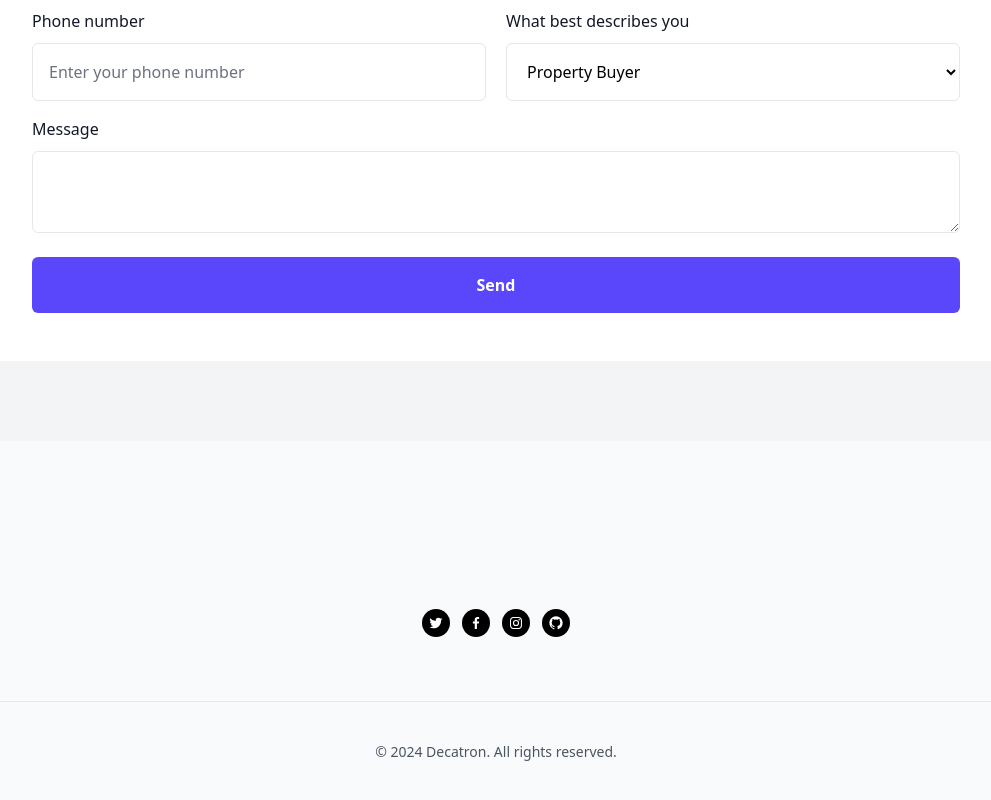
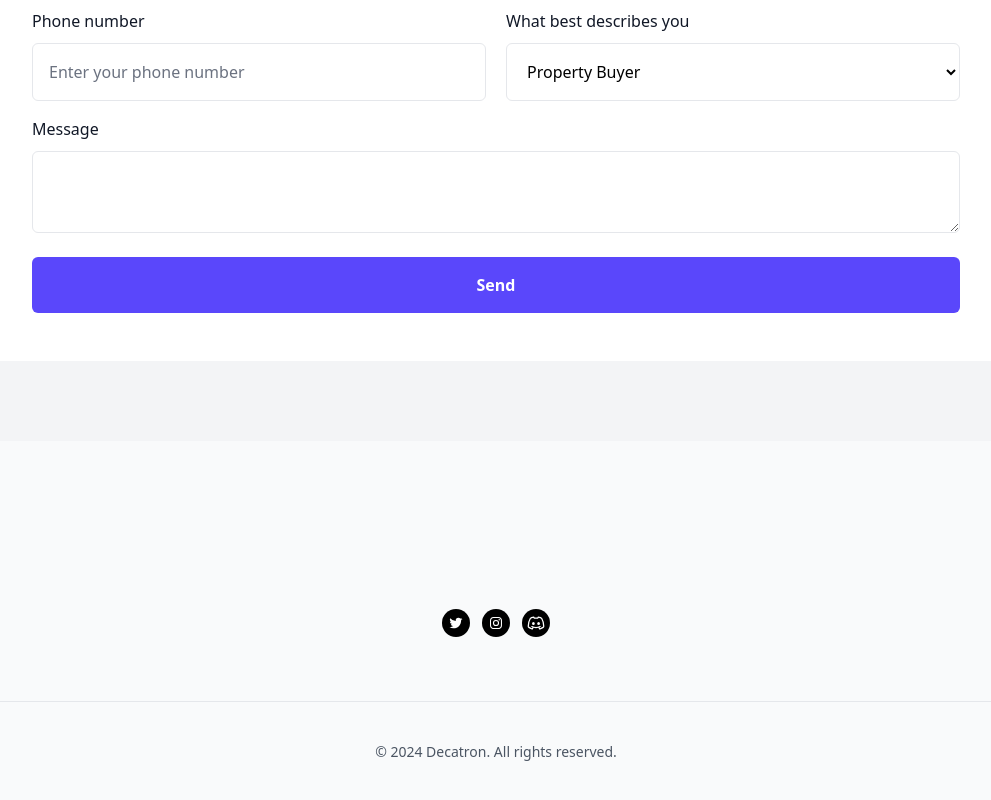
Before and after one commit to DecatronR/decatron-landing-page, a Next.js app: page / in a window 1280 px wide. Shown: the part 3236-4036 px from the top of the page, without its empty margins (144-1135 px from the left). Built offline with nearby package versions, Linux system fonts and the light colour scheme.

Commit message:
feat: footer social icons

```diff
--- a/src/app/page.tsx
+++ b/src/app/page.tsx
@@ -2,7 +2,7 @@ import { HeroSection } from "@/components/Content/HeroSection";
 import { ContactUs } from "@/components/Content/ContactUs";
 import { Features } from "@/components/Content/Features";
 import { HowItWork } from "@/components/Content/HowItWork";
-import { Pricing } from "@/components/Content/Pricing";
+import { ProductShowCase } from "@/components/Content/ProductShowCase";
 import type { Metadata } from "next";
 
 export const metadata: Metadata = {
@@ -17,7 +17,7 @@ export default function Home() {
       {/* <ClientsSection /> */}
       <Features />
       <HowItWork />
-      <Pricing />
+      <ProductShowCase />
       {/* <Testimonials /> */}
       <ContactUs />
     </main>
--- a/src/components/Content/Pricing.tsx
+++ b/src/components/Content/ProductShowCase.tsx
@@ -2,7 +2,7 @@
 import { useRef } from 'react';
 import styles from "../styles/pricing.module.css"
 
-export const Pricing = () => {
+export const ProductShowCase = () => {
   const scrollContainerRef = useRef(null);
 
   const handleMouseEnter = () => {
@@ -34,7 +34,8 @@ export const Pricing = () => {
 
           {/* Content Section */}
           <div className="w-full md:w-1/2 lg:w-3/5 mt-7">
-            <h6 className="font-poppins text-3xs font-bold leading-tight text-black sm:text-4xl lg:leading-tight lg:text-5xs ml-11">Explore</h6>
+            <h6 className="font-poppins text-3xs font-bold leading-tight text-black sm:text-4xl lg:leading-tight lg:text-5xs ml-11">
+              Explore</h6>
             <h2 className="font-poppins text-3xl font-bold leading-tight text-black sm:text-4xl lg:leading-tight lg:text-5xl ml-11">
               Decatron 360
             </h2>
--- a/src/components/Footer.tsx
+++ b/src/components/Footer.tsx
@@ -37,10 +37,14 @@ export const Footer = () => {
                     viewBox="0 0 24 24"
                     fill="currentColor"
                   >
-                    <path d="M13.397 20.997v-8.196h2.765l.411-3.209h-3.176V7.548c0-.926.258-1.56 1.587-1.56h1.684V3.127A22.336 22.336 0 0 0 14.201 3c-2.444 0-4.122 1.492-4.122 4.231v2.355H7.332v3.209h2.753v8.202h3.312z"></path>
+                    <path d="M11.999 7.377a4.623 4.623 0 1 0 0 9.248 4.623 4.623 0 0 0 0-9.248zm0 7.627a3.004 3.004 0 1 1 0-6.008 3.004 3.004 0 0 1 0 6.008z"></path>
+                    <circle cx="16.806" cy="7.207" r="1.078"></circle>
+                    <path d="M20.533 6.111A4.605 4.605 0 0 0 17.9 3.479a6.606 6.606 0 0 0-2.186-.42c-.963-.042-1.268-.054-3.71-.054s-2.755 0-3.71.054a6.554 6.554 0 0 0-2.184.42 4.6 4.6 0 0 0-2.633 2.632 6.585 6.585 0 0 0-.419 2.186c-.043.962-.056 1.267-.056 3.71 0 2.442 0 2.753.056 3.71.015.748.156 1.486.419 2.187a4.61 4.61 0 0 0 2.634 2.632 6.584 6.584 0 0 0 2.185.45c.963.042 1.268.055 3.71.055s2.755 0 3.71-.055a6.615 6.615 0 0 0 2.186-.419 4.613 4.613 0 0 0 2.633-2.633c.263-.7.404-1.438.419-2.186.043-.962.056-1.267.056-3.71s0-2.753-.056-3.71a6.581 6.581 0 0 0-.421-2.217zm-1.218 9.532a5.043 5.043 0 0 1-.311 1.688 2.987 2.987 0 0 1-1.712 1.711 4.985 4.985 0 0 1-1.67.311c-.95.044-1.218.055-3.654.055-2.438 0-2.687 0-3.655-.055a4.96 4.96 0 0 1-1.669-.311 2.985 2.985 0 0 1-1.719-1.711 5.08 5.08 0 0 1-.311-1.669c-.043-.95-.053-1.218-.053-3.654 0-2.437 0-2.686.053-3.655a5.038 5.038 0 0 1 .311-1.687c.305-.789.93-1.41 1.719-1.712a5.01 5.01 0 0 1 1.669-.311c.951-.043 1.218-.055 3.655-.055s2.687 0 3.654.055a4.96 4.96 0 0 1 1.67.311 2.991 2.991 0 0 1 1.712 1.712 5.08 5.08 0 0 1 .311 1.669c.043.951.054 1.218.054 3.655 0 2.436 0 2.698-.043 3.654h-.011z"></path>
                   </svg>
                 </a>
               </li>
+
+
 
               <li>
                 <a
@@ -48,39 +52,27 @@ export const Footer = () => {
                   title=""
                   className="flex items-center justify-center text-white transition-all duration-200 bg-black rounded-full w-7 h-7 hover:bg-primary focus:bg-primary"
                 >
-                  <svg
-                    className="w-4 h-4"
-                    xmlns="http://www.w3.org/2000/svg"
-                    viewBox="0 0 24 24"
-                    fill="currentColor"
-                  >
-                    <path d="M11.999 7.377a4.623 4.623 0 1 0 0 9.248 4.623 4.623 0 0 0 0-9.248zm0 7.627a3.004 3.004 0 1 1 0-6.008 3.004 3.004 0 0 1 0 6.008z"></path>
-                    <circle cx="16.806" cy="7.207" r="1.078"></circle>
-                    <path d="M20.533 6.111A4.605 4.605 0 0 0 17.9 3.479a6.606 6.606 0 0 0-2.186-.42c-.963-.042-1.268-.054-3.71-.054s-2.755 0-3.71.054a6.554 6.554 0 0 0-2.184.42 4.6 4.6 0 0 0-2.633 2.632 6.585 6.585 0 0 0-.419 2.186c-.043.962-.056 1.267-.056 3.71 0 2.442 0 2.753.056 3.71.015.748.156 1.486.419 2.187a4.61 4.61 0 0 0 2.634 2.632 6.584 6.584 0 0 0 2.185.45c.963.042 1.268.055 3.71.055s2.755 0 3.71-.055a6.615 6.615 0 0 0 2.186-.419 4.613 4.613 0 0 0 2.633-2.633c.263-.7.404-1.438.419-2.186.043-.962.056-1.267.056-3.71s0-2.753-.056-3.71a6.581 6.581 0 0 0-.421-2.217zm-1.218 9.532a5.043 5.043 0 0 1-.311 1.688 2.987 2.987 0 0 1-1.712 1.711 4.985 4.985 0 0 1-1.67.311c-.95.044-1.218.055-3.654.055-2.438 0-2.687 0-3.655-.055a4.96 4.96 0 0 1-1.669-.311 2.985 2.985 0 0 1-1.719-1.711 5.08 5.08 0 0 1-.311-1.669c-.043-.95-.053-1.218-.053-3.654 0-2.437 0-2.686.053-3.655a5.038 5.038 0 0 1 .311-1.687c.305-.789.93-1.41 1.719-1.712a5.01 5.01 0 0 1 1.669-.311c.951-.043 1.218-.055 3.655-.055s2.687 0 3.654.055a4.96 4.96 0 0 1 1.67.311 2.991 2.991 0 0 1 1.712 1.712 5.08 5.08 0 0 1 .311 1.669c.043.951.054 1.218.054 3.655 0 2.436 0 2.698-.043 3.654h-.011z"></path>
-                  </svg>
+                <svg
+                  className="w-5 h-5"
+                  viewBox="0 0 192 192"
+                  xmlns="http://www.w3.org/2000/svg"
+                  fill="none"><path stroke="#ffff"
+                  stroke-linecap="round"
+                  stroke-linejoin="round"
+                  stroke-width="12"
+                    d="m68 138-8 16c-10.19-4.246-20.742-8.492-31.96-15.8-3.912-2.549-6.284-6.88-6.378-11.548-.488-23.964 5.134-48.056 19.369-73.528 1.863-3.334 4.967-5.778 8.567-7.056C58.186 43.02 64.016 40.664 74 39l6 11s6-2 16-2 16 2 16 2l6-11c9.984 1.664 15.814 4.02 24.402 7.068 3.6 1.278 6.704 3.722 8.567 7.056 14.235 25.472 19.857 49.564 19.37 73.528-.095 4.668-2.467 8.999-6.379 11.548-11.218 7.308-21.769 11.554-31.96 15.8l-8-16m-68-8s20 10 40 10 40-10 40-10"/><ellipse cx="71" cy="101" fill="#ffff" rx="13" ry="15"
+                  />
+                  <ellipse
+                    cx="121"
+                    cy="101"
+                    fill="#ffff"
+                    rx="13"
+                    ry="15"
+                  />
+                </svg>
                 </a>
               </li>
 
-              <li>
-                <a
-                  href="#"
-                  title=""
-                  className="flex items-center justify-center text-white transition-all duration-200 bg-black rounded-full w-7 h-7 hover:bg-primary focus:bg-primary"
-                >
-                  <svg
-                    className="w-4 h-4"
-                    xmlns="http://www.w3.org/2000/svg"
-                    viewBox="0 0 24 24"
-                    fill="currentColor"
-                  >
-                    <path
-                      fillRule="evenodd"
-                      clipRule="evenodd"
-                      d="M12.026 2c-5.509 0-9.974 4.465-9.974 9.974 0 4.406 2.857 8.145 6.821 9.465.499.09.679-.217.679-.481 0-.237-.008-.865-.011-1.696-2.775.602-3.361-1.338-3.361-1.338-.452-1.152-1.107-1.459-1.107-1.459-.905-.619.069-.605.069-.605 1.002.07 1.527 1.028 1.527 1.028.89 1.524 2.336 1.084 2.902.829.091-.645.351-1.085.635-1.334-2.214-.251-4.542-1.107-4.542-4.93 0-1.087.389-1.979 1.024-2.675-.101-.253-.446-1.268.099-2.64 0 0 .837-.269 2.742 1.021a9.582 9.582 0 0 1 2.496-.336 9.554 9.554 0 0 1 2.496.336c1.906-1.291 2.742-1.021 2.742-1.021.545 1.372.203 2.387.099 2.64.64.696 1.024 1.587 1.024 2.675 0 3.833-2.33 4.675-4.552 4.922.355.308.675.916.675 1.846 0 1.334-.012 2.41-.012 2.737 0 .267.178.577.687.479C19.146 20.115 22 16.379 22 11.974 22 6.465 17.535 2 12.026 2z"
-                    ></path>
-                  </svg>
-                </a>
-              </li>
             </ul>
           </div>
 
```
